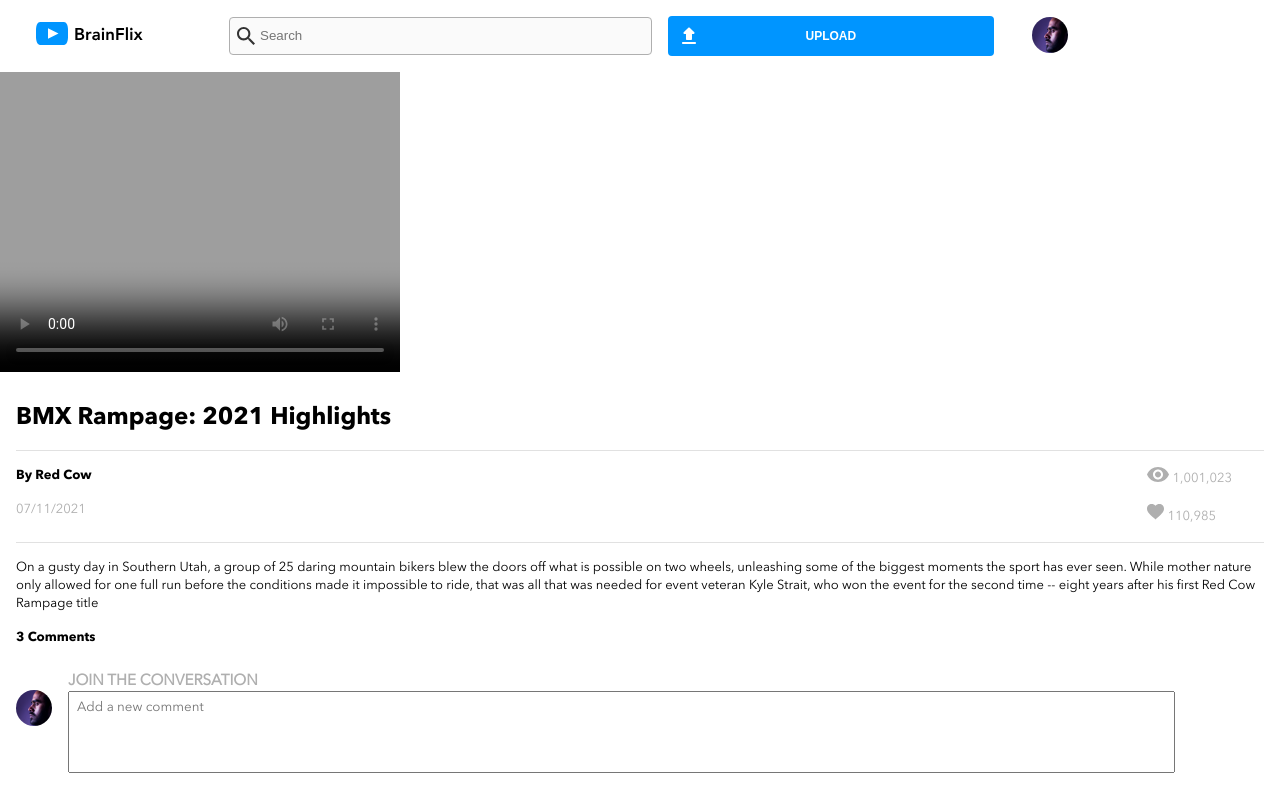
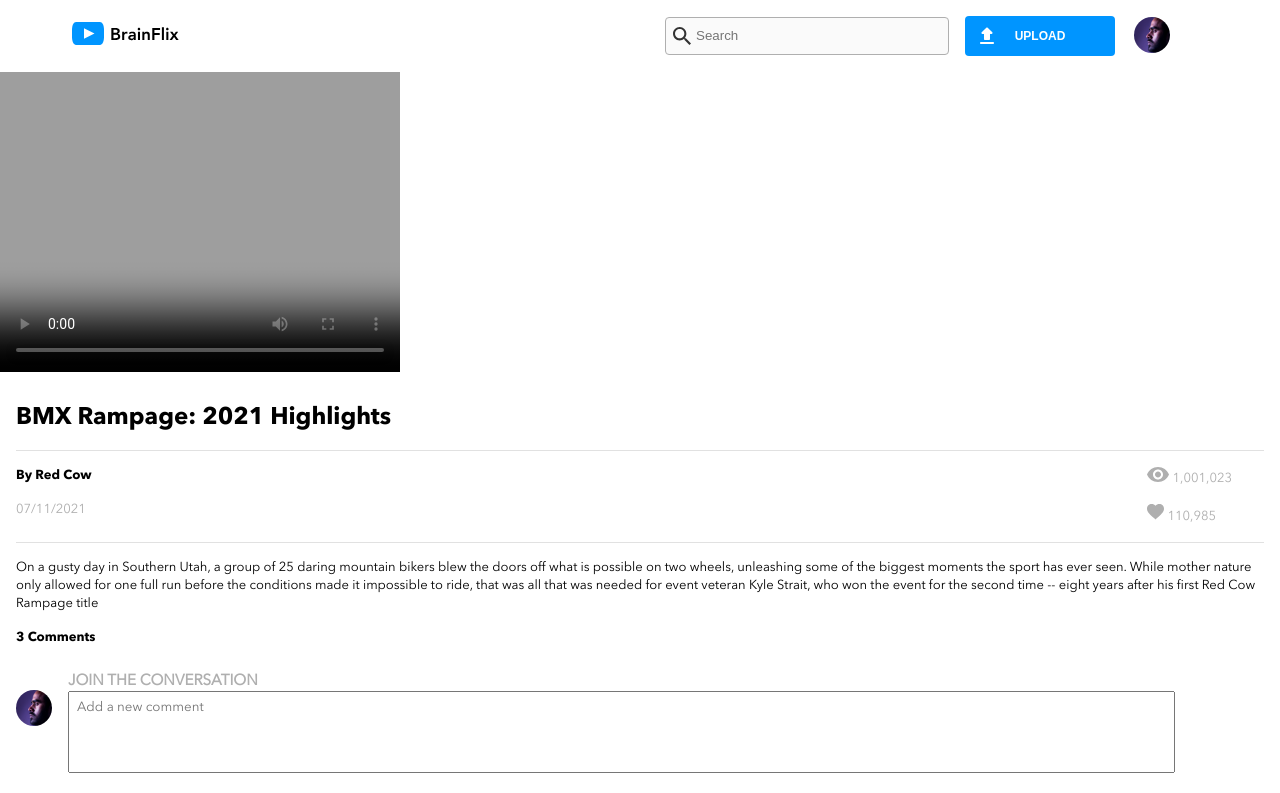
Before and after one commit to jimmykt/jimmy-tam-brainflix, a React (Create React App) app: page / in a window 1280 px wide. Shown: the top 793 px of the page. Built offline with nearby package versions, Linux system fonts and the light colour scheme.

Commit message:
Responsive Nav Completed

```diff
--- a/src/components/button/button.scss
+++ b/src/components/button/button.scss
@@ -15,7 +15,7 @@
   position: relative;
 
   @include tablet {
-    width: 27%;
+    width: 150px;
   }
 
   &__icon {
--- a/src/components/navigation/navigation.scss
+++ b/src/components/navigation/navigation.scss
@@ -16,6 +16,9 @@
     padding-bottom: 1rem;
     position: relative;
   }
+  @include desktop {
+    @include page-side-padding-desktop;
+  }
 
   &__logo {
     margin: 1rem 0rem;
@@ -25,6 +28,9 @@
       @include reset-padding-margin;
       margin-right: 5rem;
     }
+    @include desktop {
+      margin-right: 30rem;
+    }
   }
 
   &__search-container {
@@ -32,8 +38,11 @@
     display: flex;
     width: 100%;
     @include tablet {
-      width: 35%;
+      width: 40%;
       margin-right: 1rem;
+    }
+    @include desktop {
+      width: 25%;
     }
   }
 
@@ -69,7 +78,7 @@
   &__avatar-container {
     @include tablet {
       position: absolute;
-      left: 190%;
+      left: 165%;
     }
   }
 }
--- a/src/styles/partials/_mixins.scss
+++ b/src/styles/partials/_mixins.scss
@@ -22,6 +22,11 @@
   padding-right: 36px;
 }
 
+@mixin page-side-padding-desktop {
+  padding-left: 72px;
+  padding-right: 72px;
+}
+
 @mixin reset-padding-margin {
   margin: 0rem;
   padding: 0rem;
```
